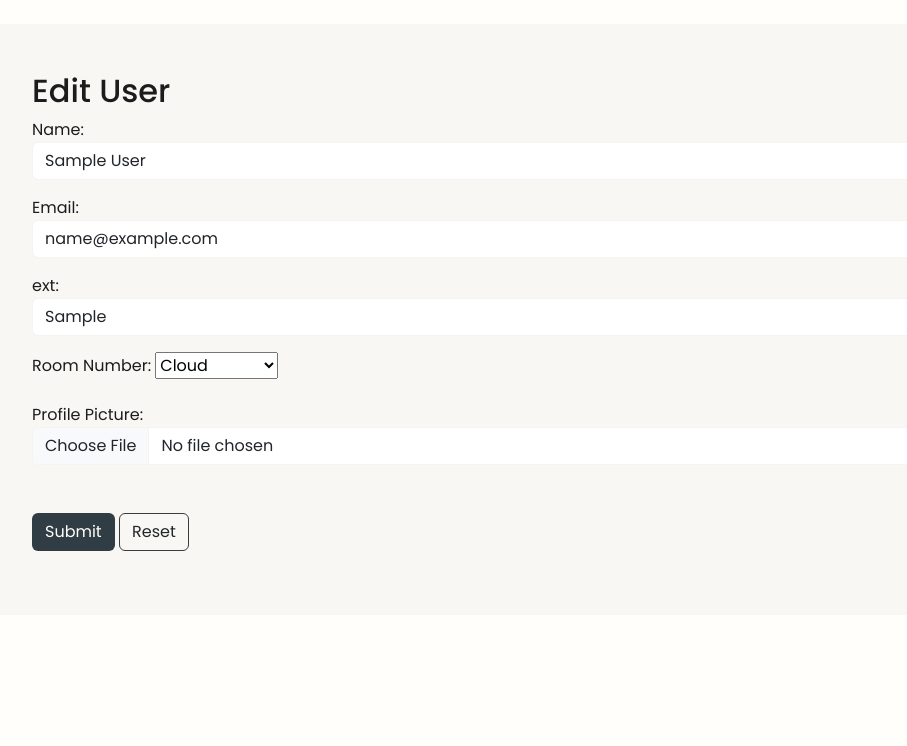
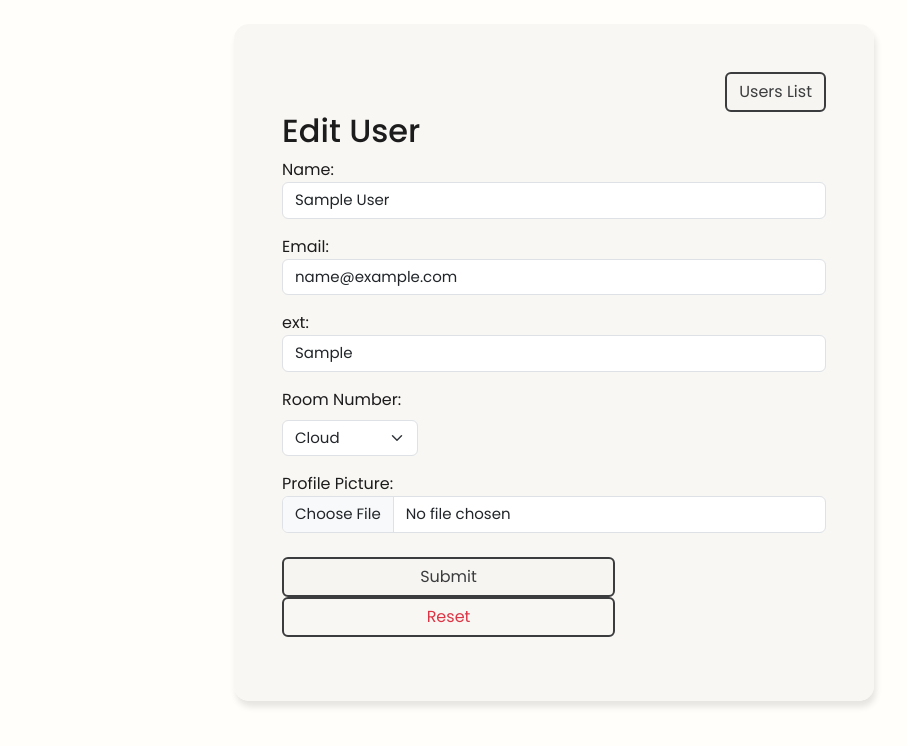
Before and after one commit to Iman-Elsebeiy/php_project-cafeteria, a PHP site: page /users/views/editUser.php?id=1 in a window 1280 px wide. Shown: the top 746 px of the page, without its empty margins (86-993 px from the left). Run offline with PHP 8.4, Linux system fonts and the light colour scheme; tables that the repository leaves empty hold one stand-in row (values such as "Sample post").

Commit message:
some improvments at Styling

```diff
--- a/includes/utils.php
+++ b/includes/utils.php
@@ -36,7 +36,7 @@
 
 function drawUsersTable($users){
     echo "<table class='table mt-1 border '>";
-    echo "<tr> <th>Picture</th><th>Name</th><th>Room</th> <th>Ext.</th> <th>Action</th>  </tr>";
+    echo "<tr> <th class=' d-none d-md-block' >Profile Picture</th><th>Name</th><th>Room</th> <th>Ext.</th> <th>Action</th>  </tr>";
     foreach($users as $user) {
         echo "<tr>";
         $data = array("name", "room_no", "ext", "image");
@@ -45,13 +45,13 @@ function drawUsersTable($users){
             if (in_array($key, $data) && $key != "image") {
                 echo "<td>{$value}</td>";
             }else if($key == "image"){
-                echo "<td><img src='{$value}'  height='50'></td>";
+                echo "<td class=' d-none d-md-block' ><img  class='rounded-circle border border-dark '  src='{$value}'  width='70' height='70'></td>";
             }
 
         }
-        echo "<td>
-        <a class='btn sub   col-4 ' href='editUser.php?id={$user['user_id']}'>Edit</a>
-        <a class='btn res   col-4 ' href='deleteUser.php?id={$user['user_id']}&image={$user['image']}'>Delete</a>
+        echo "<td  >
+        <a class='btn add   col-4 ' href='editUser.php?id={$user['user_id']}'>Edit</a>
+        <a class='btn res   col-4 ' href='../controller/deleteUser.php?id={$user['user_id']}&image={$user['image']}'>Delete</a>
       </td>";
 
         echo "</tr>";
--- a/style/style.css
+++ b/style/style.css
@@ -15,15 +15,40 @@
   --primary-font: "Poppins", serif;
 }
 
-td {
-  padding: 15px !important; /* Adds spacing inside cells */
-  text-align: center; /* Centers text */
+/* td {
+  padding: 15px !important;
+  text-align: center;
   background-color: var(--bg-200) !important;
 }
 
 th {
-  text-align: center; /* Centers text */
+  text-align: center;
   background-color: var(--bg-300) !important;
+}
+
+table {
+  box-shadow: 2px 6px 6px rgba(0, 0, 0, 0.1);
+} */
+
+td {
+  padding: 15px !important;
+  text-align: center;
+  background-color: var(--bg-200, #f9f9f9) !important; /* Fallback color */
+}
+
+th {
+  padding: 15px;
+  text-align: center;
+  background-color: var(--bg-300, #e0e0e0) !important; /* Fallback color */
+  /* font-weight: bold; */
+}
+
+table {
+  width: 100%; /* Ensures the table takes full width */
+  border-collapse: collapse; /* Prevents double borders */
+  border-radius: 10px; /* Rounds corners */
+  overflow: hidden; /* Ensures border-radius applies properly */
+  box-shadow: 2px 6px 12px rgba(0, 0, 0, 0.15); /* Improved shadow */
 }
 
 body {
@@ -34,40 +59,52 @@ body {
 
 div.form {
   background-color: var(--bg-opacity-200);
-}
-.sub:hover {
-  /* background-color: var(--text-200); */
-  /* color: var(--bg-body); */
-  border: 1px solid var(--accent-200);
+  box-shadow: 2px 6px 6px rgba(0, 0, 0, 0.1);
+  border-radius: 15px;
 }
 
+form button {
+  width: 333px;
+}
+
+/* .sub:hover { */
+/* background-color: var(--text-200); */
+/* color: var(--bg-body); */
+/* border: 1px solid var(--accent-200); */
+/* } */
+/*
 .sub {
   background-color: var(--text-200);
   color: var(--bg-body);
+} */
+
+.add:hover {
+  background-color: var(--primary-300);
+  color: var(--accent-100);
 }
 
-.add:hover {
-  background-color: var(--bg-body);
-  color: var(--text-200);
-  border: 1px solid var(--accent-200);
-  /* font-size: ; */
-  font-weight: lighter;
-  /* width: 11%; */
+.add {
+  background-color: var(--bg-opacity-200);
+  border: 2px solid var(--primary-300);
+  color: var(--primary-300);
 }
 
 .res:hover {
   /* background-color: var(--text-200); */
-  border: 1px solid var(--dng);
+  border: 2px solid var(--dng);
+  color: var(--dng);
 }
 
 .res {
   /* background-color: var(--text-200); */
-  border: 1px solid var(--primary-300);
+  border: 2px solid var(--primary-300);
+  color: var(--dng);
+}
+.form-control {
+  font-size: 15px;
 }
 
-input.form-control,
-.form-select {
-  outline: unset;
-  border: 1px solid var(--bg-200);
-  /* font-size: 15px; */
+.form-control:focus {
+  font-size: 15px;
+  box-shadow: 0 0 0 0.09rem var(--primary-100);
 }
--- a/users/views/allUsers.php
+++ b/users/views/allUsers.php
@@ -22,7 +22,7 @@ require_once '../../includes/classDB.php';
 <body>
     <div class="container">
         <div class="mt-1 text-end">
-            <a href="add_user.php" class="btn btn-primary add "><b>Add Customer</b></a>
+            <a href="add_user.php" class="btn add ">Add User</a>
         </div>
 
         <?php
--- a/users/views/editUser.php
+++ b/users/views/editUser.php
@@ -19,6 +19,12 @@ if (isset($_GET['ext'])) {
 $cafe=new dataBase();
 $cafe->connectToDB("localhost", "cafe", "abdo", "abdo");
 $data=$cafe->selectRowData('users',$_GET['id']);
+
+if (!count($data)) {
+    header("Location: allUsers.php"); // No space after "Location:"
+}
+
+
 ?>
 
 <!DOCTYPE html>
@@ -36,9 +42,13 @@ $data=$cafe->selectRowData('users',$_GET['id']);
 
 
 <body>
-    <div class="container mt-4 mb-2 col-12 p-5 rounded form  ">
 
-        <h2 class="">Edit User</h2>
+
+    <div class="container mt-4 mb-2 col-6 p-5  form  ">
+        <div class="text-end">
+            <a href="allUsers.php" class="btn add ">Users List</a>
+        </div>
+        <h2>Edit User</h2>
         <form action="../controller/edit2db.php?id=<?php echo $_GET['id'] ?>" method="post"
             enctype="multipart/form-data">
             <label for="name">Name:</label>
@@ -61,37 +71,43 @@ $data=$cafe->selectRowData('users',$_GET['id']);
 
 echo'
 
-        <label for="room">Room Number:</label>
-        <select selected name="room">
-            <option value="Application1" selected >Application1</option>
-            <option value="Application2">Application2</option>
-            <option value="Cloud">Cloud</option>
-        </select><br><br>
+<div class="col-3">
+    <label for="room" class="form-label">Room Number:</label>
+    <select name="room" class="form-select form-control mb-3">
+        <option value="Application1" selected>Application1</option>
+        <option value="Application2">Application2</option>
+        <option value="Cloud">Cloud</option>
+    </select>
+</div>
+
 
 ';
 
         }else if($data[0]['room_no']=='Application2'){
             echo'
 
-        <label for="room">Room Number:</label>
-        <select selected name="room">
-            <option value="Application1"  >Application1</option>
-            <option value="Application2" selected>Application2</option>
-            <option value="Cloud">Cloud</option>
-        </select><br><br>
-
+            <div class="col-3">
+            <label for="room" class="form-label">Room Number:</label>
+            <select name="room" class="form-select form-control mb-3">
+                <option value="Application1" >Application1</option>
+                <option value="Application2"selected>Application2</option>
+                <option value="Cloud">Cloud</option>
+            </select>
+        </div>
 ';
 
         }
         else{
             echo'
 
-        <label for="room">Room Number:</label>
-        <select selected name="room">
-            <option value="Application1" selected >Application1</option>
-            <option value="Application2">Application2</option>
-            <option value="Cloud" selected>Cloud</option>
-        </select><br><br>
+            <div class="col-3">
+            <label for="room" class="form-label">Room Number:</label>
+            <select name="room" class="form-select form-control mb-3">
+                <option value="Application1" >Application1</option>
+                <option value="Application2">Application2</option>
+                <option value="Cloud" selected >Cloud</option>
+            </select>
+        </div>
 
 ';
 
@@ -105,8 +121,7 @@ echo'
             <label for="profile_picture">Profile Picture:</label>
             <input class="form-control" type="file" name="image" accept="image/*">
             <br>
-            <br>
-            <button type="submit" value="Submit" class="btn sub  ">Submit</button>
+            <button type="submit" value="Submit" class="btn add  ">Submit</button>
             <button type="reset" value="reset" class="btn res ">Reset</button>
 
 
```
Also changed, not shown: includes/config.php (added, +14 -0 lines), includes/functions.php (added, +78 -0 lines), users/imgs/Tafida@gmail.com.png (added), users/imgs/abdulrhman.mahdyy@gmail.com.png (renamed from users/imgs/abdulrhmanmamdouh@gmail.com.png).
